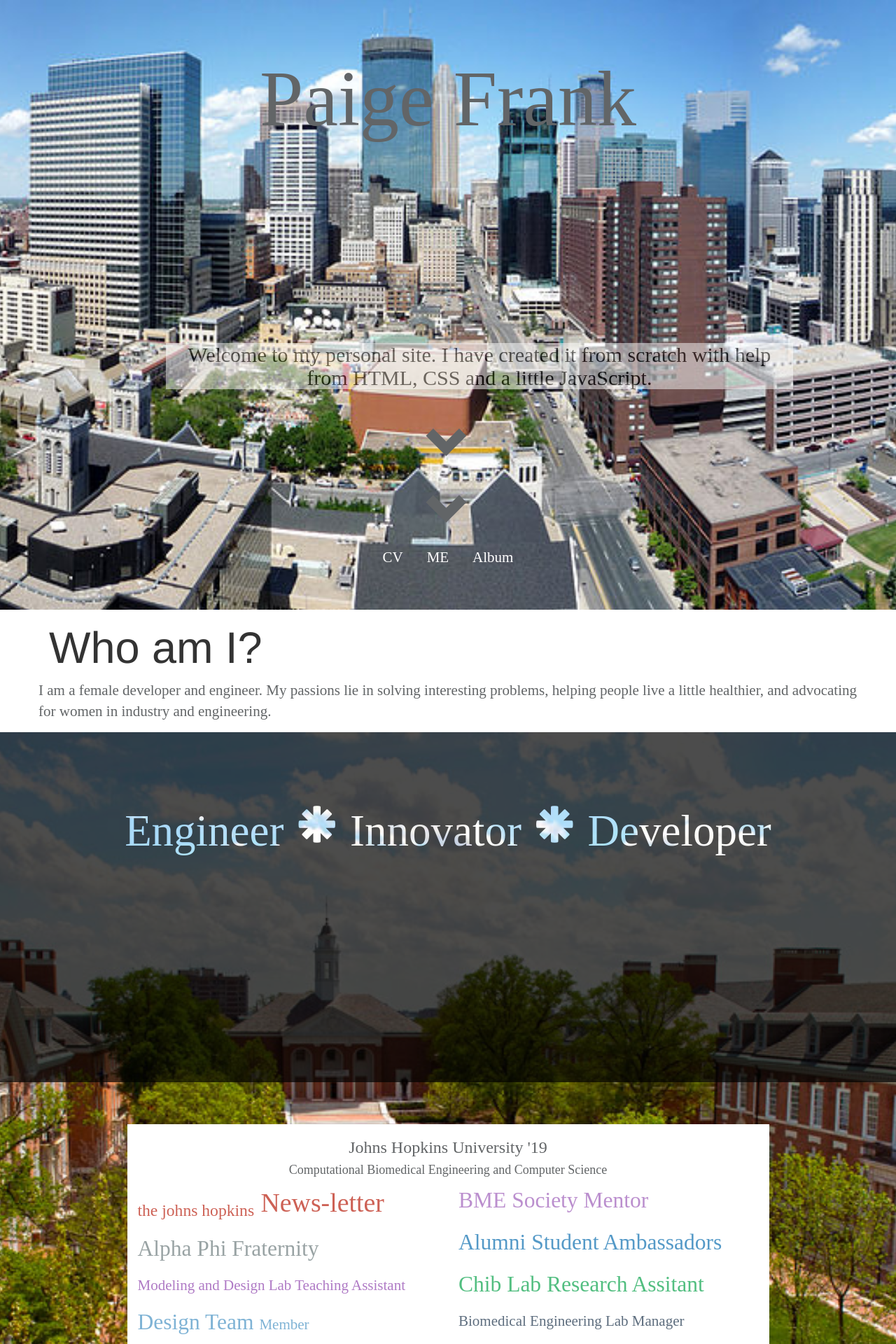
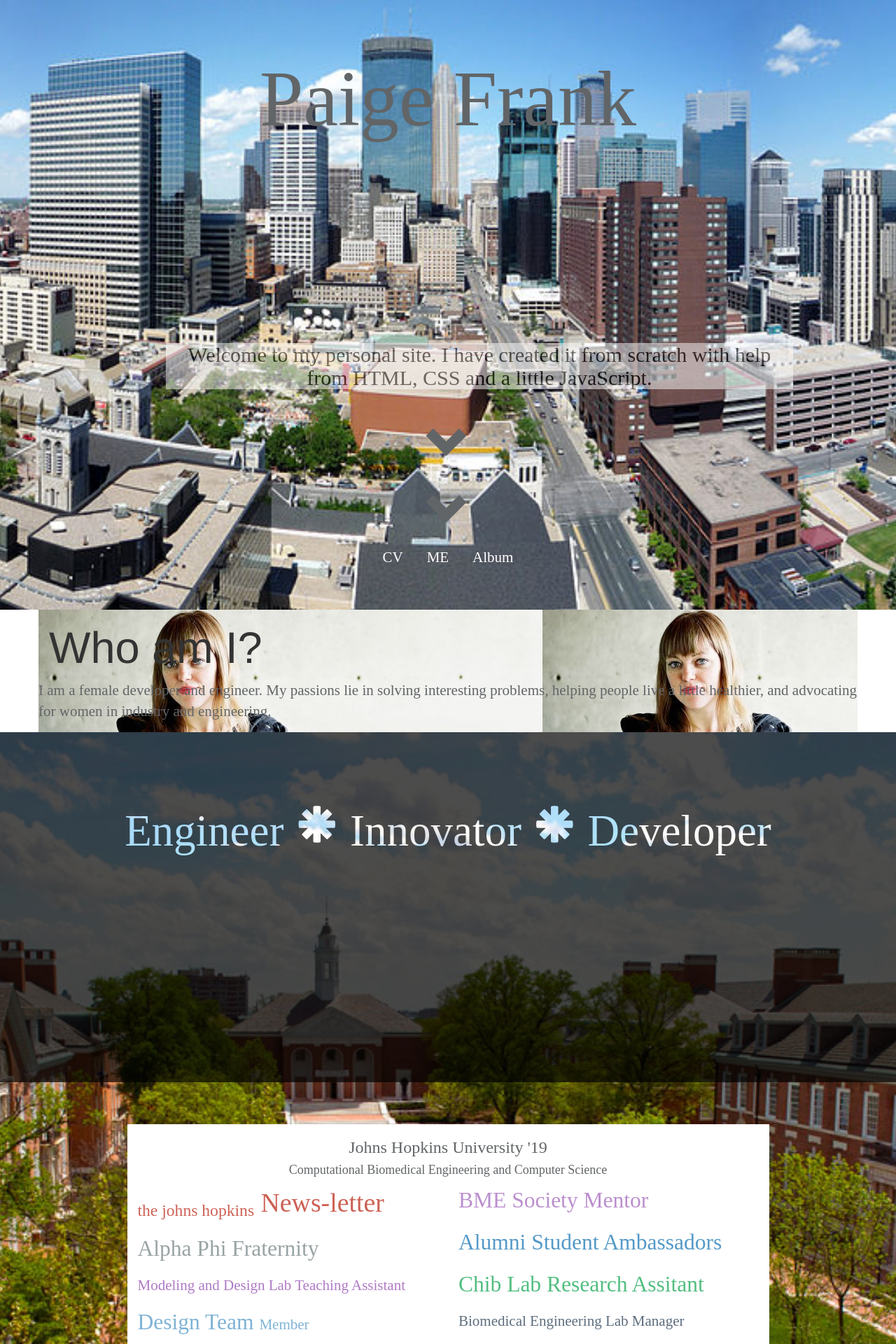
Before and after one commit to pfrank7/pfrank7.github.io, a Jekyll site: the page built from index.html, in a window 1280 px wide. Shown: the top 1920 px of the page at 70% size. Built offline with Jekyll 4.4.1, drawn with Linux system fonts in a browser that asks for light colours; nearby versions of some CDN libraries.

Commit message:
Update index.html

```diff
--- a/index.html
+++ b/index.html
@@ -29,6 +29,9 @@ title: Paige Frank
     opacity: .5; margin-top:0px; background-color: white;
     width:100%;
 }
+.paige {
+	background-image: url("../photos/tmpGirl.jpg");
+	}
 #Hopkins {
 	background-image: url("../photos/JHU.jpg");
 }
@@ -113,7 +116,7 @@ title: Paige Frank
 		</div>
 	</section>
 	<section id = "about" class = "jumbotron">
-		<div class = "container" style = "background-image: url("../photos/tmpGirl.jpg");">
+		<div class = "container paige">
 			<div class = "header">
 				<h1> Who am I? </h1>
 			</div>
```
